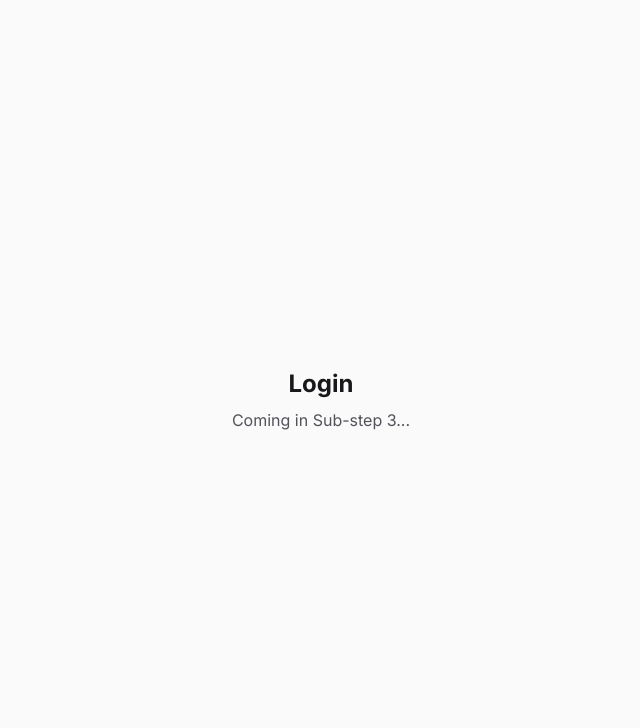
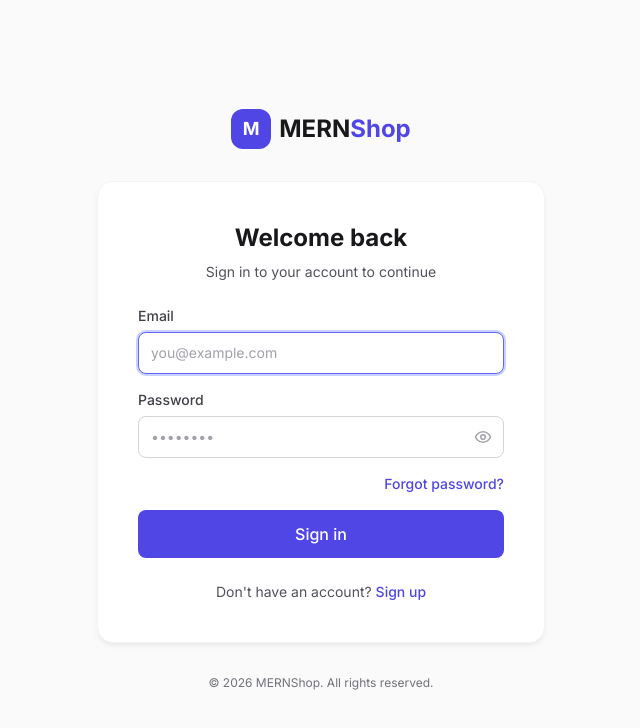
Before and after one commit to SyedAthar88/Mern-Ecommerce-and-AI-powered-project, a React (Vite) app in the folder client/: page /login in a window 1280 px wide. Shown: the top 728 px of the page, without its empty margins (319-959 px from the left). Built offline with nearby package versions, Linux system fonts and the light colour scheme; no server answers.

Commit message:
login page and validator.js changes

```diff
--- a/client/src/pages/public/Login.jsx
+++ b/client/src/pages/public/Login.jsx
@@ -1,9 +1,171 @@
+import { useState, useEffect, useRef } from "react";
+import { Link, Navigate, useNavigate } from "react-router-dom";
+import toast from "react-hot-toast";
+
+import { useAuth } from "../../hooks/useAuth.js";
+import { Card } from "../../components/ui/Card.jsx";
+import { Input } from "../../components/ui/Input.jsx";
+import { Button } from "../../components/ui/Button.jsx";
+import { validateLogin } from "../../utils/validators.js";
+
 export default function Login() {
+  // ==========================================
+  // Hooks
+  // ==========================================
+  const { user, login } = useAuth();
+  const navigate = useNavigate();
+  const emailRef = useRef(null);
+
+  // ==========================================
+  // State
+  // ==========================================
+  const [formData, setFormData] = useState({ email: "", password: "" });
+  const [fieldErrors, setFieldErrors] = useState({});
+  const [loading, setLoading] = useState(false);
+
+  // ==========================================
+  // Auto-focus email on mount
+  // ==========================================
+  useEffect(() => {
+    emailRef.current?.focus();
+  }, []);
+
+  // ==========================================
+  // Guard: already logged in → redirect
+  // ==========================================
+  if (user) {
+    return <Navigate to="/" replace />;
+  }
+
+  // ==========================================
+  // Handle input change
+  // ==========================================
+  const handleChange = (e) => {
+    const { name, value } = e.target;
+
+    setFormData((prev) => ({ ...prev, [name]: value }));
+
+    // Clear error for this field as user types
+    if (fieldErrors[name]) {
+      setFieldErrors((prev) => ({ ...prev, [name]: "" }));
+    }
+  };
+
+  // ==========================================
+  // Handle form submit
+  // ==========================================
+  const handleSubmit = async (e) => {
+    e.preventDefault();
+
+    // 1. Client-side validation
+    const errors = validateLogin(formData);
+    if (Object.keys(errors).length > 0) {
+      setFieldErrors(errors);
+      return;
+    }
+
+    // 2. Call API
+    setLoading(true);
+    try {
+      await login(formData.email, formData.password);
+      toast.success("Welcome back!");
+      navigate("/");
+    } catch (err) {
+      const message =
+        err.response?.data?.message || "Login failed. Please try again.";
+      toast.error(message);
+    } finally {
+      setLoading(false);
+    }
+  };
+
+  // ==========================================
+  // Render
+  // ==========================================
   return (
-    <div className="min-h-screen flex items-center justify-center bg-neutral-50">
-      <div className="text-center">
-        <h1 className="text-2xl font-bold text-neutral-900 mb-2">Login</h1>
-        <p className="text-neutral-600">Coming in Sub-step 3...</p>
+    <div className="min-h-screen flex items-center justify-center bg-neutral-50 px-4 py-12">
+      <div className="w-full max-w-md animate-fade-in">
+        {/* ============ LOGO ============ */}
+        <div className="text-center mb-8">
+          <Link
+            to="/"
+            className="inline-flex items-center gap-2 group"
+            aria-label="Go to home"
+          >
+            <div className="w-10 h-10 rounded-xl bg-primary-600 flex items-center justify-center text-white font-bold text-lg transition-transform group-hover:scale-105">
+              M
+            </div>
+            <span className="font-bold text-2xl text-neutral-900">
+              MERN<span className="text-primary-600">Shop</span>
+            </span>
+          </Link>
+        </div>
+
+        {/* ============ FORM CARD ============ */}
+        <Card
+          title="Welcome back"
+          subtitle="Sign in to your account to continue"
+          padding="lg"
+        >
+          <form onSubmit={handleSubmit} className="space-y-4" noValidate>
+            <Input
+              ref={emailRef}
+              name="email"
+              label="Email"
+              type="email"
+              value={formData.email}
+              onChange={handleChange}
+              placeholder="you@example.com"
+              error={fieldErrors.email}
+              autoComplete="email"
+            />
+
+            <Input
+              name="password"
+              label="Password"
+              type="password"
+              value={formData.password}
+              onChange={handleChange}
+              placeholder="••••••••"
+              error={fieldErrors.password}
+              autoComplete="current-password"
+            />
+
+            <div className="flex justify-end">
+              <Link
+                to="/forgot-password"
+                className="text-sm font-medium text-primary-600 hover:text-primary-700 transition-colors"
+              >
+                Forgot password?
+              </Link>
+            </div>
+
+            <Button
+              type="submit"
+              variant="primary"
+              size="lg"
+              fullWidth
+              loading={loading}
+            >
+              Sign in
+            </Button>
+          </form>
+
+          <p className="mt-6 text-center text-sm text-neutral-600">
+            Don&apos;t have an account?{" "}
+            <Link
+              to="/signup"
+              className="font-medium text-primary-600 hover:text-primary-700 transition-colors"
+            >
+              Sign up
+            </Link>
+          </p>
+        </Card>
+
+        {/* ============ FOOTER ============ */}
+        <p className="text-center text-xs text-neutral-500 mt-8">
+          © {new Date().getFullYear()} MERNShop. All rights reserved.
+        </p>
       </div>
     </div>
   );
--- a/client/src/utils/validators.js
+++ b/client/src/utils/validators.js
@@ -0,0 +1,94 @@
+// ==========================================
+// Email format check
+// ==========================================
+export const isValidEmail = (email) => {
+  return /^[^\s@]+@[^\s@]+\.[^\s@]+$/.test(email);
+};
+
+// ==========================================
+// LOGIN validation
+// ==========================================
+export const validateLogin = ({ email, password }) => {
+  const errors = {};
+
+  if (!email) {
+    errors.email = "Email is required";
+  } else if (!isValidEmail(email)) {
+    errors.email = "Please enter a valid email";
+  }
+
+  if (!password) {
+    errors.password = "Password is required";
+  }
+
+  return errors;
+};
+
+// ==========================================
+// SIGNUP validation (used in sub-step 4)
+// ==========================================
+export const validateSignup = ({ name, email, password }) => {
+  const errors = {};
+
+  if (!name) {
+    errors.name = "Name is required";
+  } else if (name.trim().length < 2) {
+    errors.name = "Name must be at least 2 characters";
+  } else if (name.trim().length > 50) {
+    errors.name = "Name must be under 50 characters";
+  }
+
+  if (!email) {
+    errors.email = "Email is required";
+  } else if (!isValidEmail(email)) {
+    errors.email = "Please enter a valid email";
+  }
+
+  if (!password) {
+    errors.password = "Password is required";
+  } else if (password.length < 6) {
+    errors.password = "Password must be at least 6 characters";
+  } else if (password.length > 100) {
+    errors.password = "Password is too long";
+  }
+
+  return errors;
+};
+
+// ==========================================
+// FORGOT PASSWORD validation (used in sub-step 5)
+// ==========================================
+export const validateForgotPassword = ({ email }) => {
+  const errors = {};
+
+  if (!email) {
+    errors.email = "Email is required";
+  } else if (!isValidEmail(email)) {
+    errors.email = "Please enter a valid email";
+  }
+
+  return errors;
+};
+
+// ==========================================
+// RESET PASSWORD validation (used in sub-step 6)
+// ==========================================
+export const validateResetPassword = ({ password, confirmPassword }) => {
+  const errors = {};
+
+  if (!password) {
+    errors.password = "Password is required";
+  } else if (password.length < 6) {
+    errors.password = "Password must be at least 6 characters";
+  } else if (password.length > 100) {
+    errors.password = "Password is too long";
+  }
+
+  if (!confirmPassword) {
+    errors.confirmPassword = "Please confirm your password";
+  } else if (password !== confirmPassword) {
+    errors.confirmPassword = "Passwords do not match";
+  }
+
+  return errors;
+};
```
